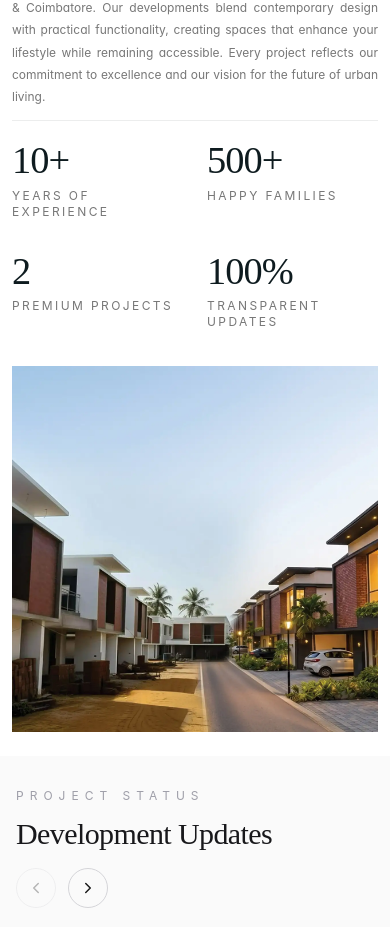
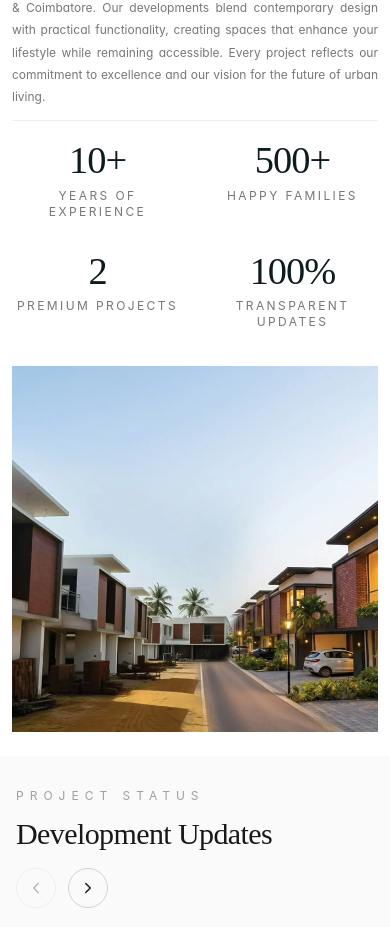
Before and after one commit to extechnology/Global-Habitat, a React (Vite) app: page / in a window 390 px wide. Shown: the part 1074-2001 px from the top of the page. Built offline with nearby package versions, Linux system fonts and the light colour scheme.

Commit message:
updated about section

```diff
--- a/src/components/about/About.tsx
+++ b/src/components/about/About.tsx
@@ -61,10 +61,10 @@ function About() {
           <Stagger className="mt-3 grid grid-cols-2 gap-y-8 gap-x-6 border-t border-border pt-5">
             {stats.map((s) => (
               <motion.div variants={staggerItem} key={s.label}>
-                <div className="text-display text-xs text-[clamp(2.4rem,4vw,3.4rem)] text-ink leading-none">
+                <div className="text-display text-center md:text-start text-xs text-[clamp(2.4rem,4vw,3.4rem)] text-ink leading-none">
                   <Counter value={s.value} suffix={s.suffix} />
                 </div>
-                <p className="mt-2 text-xs uppercase tracking-[0.2em] text-muted-foreground">
+                <p className="mt-2 text-xs text-center md:text-start uppercase tracking-[0.2em] text-muted-foreground">
                   {s.label}
                 </p>
               </motion.div>
```
